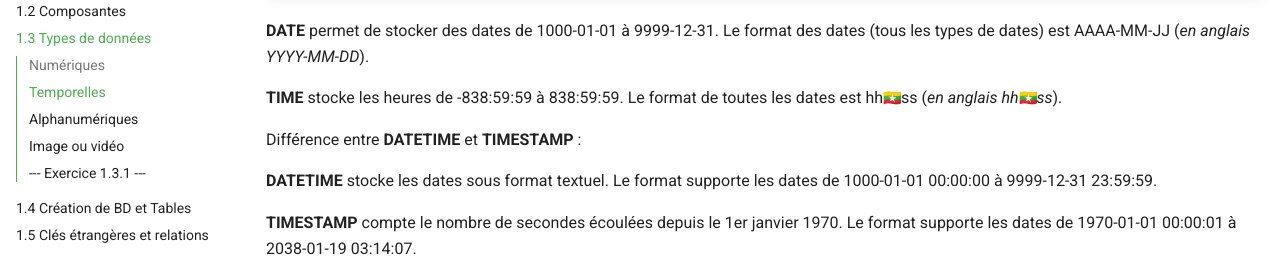
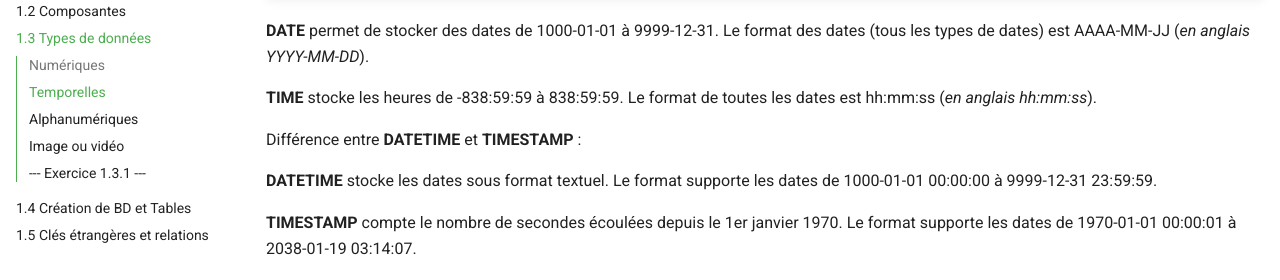
Before and after one commit to cegepvictoetienne/bd1, an MkDocs documentation site: the page built from docs/notes_de_cours/section_1.3.md, in a window 1280 px wide and 900 px high, scrolled down 1696 px. Shown: the part 172-452 px from the top of the window. Built offline with MkDocs 1.6.1 and Material for MkDocs 9.7.7, drawn with Linux system fonts in a browser that asks for light colours; emoji names are drawn with the system emoji font; comment, search, counter and statistics services are not loaded.

Commit message:
coquilles 2.1

```diff
--- a/docs/notes_de_cours/section_1.3.md
+++ b/docs/notes_de_cours/section_1.3.md
@@ -45,7 +45,7 @@ Cinq types de données temporelles sont disponibles.
 
 **DATE** permet de stocker des dates de 1000-01-01 à 9999-12-31. Le format des dates (tous les types de dates) est AAAA-MM-JJ (_en anglais YYYY-MM-DD_).
 
-**TIME** stocke les heures de -838:59:59 à 838:59:59. Le format de toutes les dates est hh:mm:ss (_en anglais hh:mm:ss_).
+**TIME** stocke les heures de -838:59:59 à 838:59:59. Le format de toutes les dates est hh\:mm\:ss (_en anglais hh\:mm\:ss_).
 
 Différence entre __DATETIME__ et __TIMESTAMP__ :
 
```
Also changed, not shown: docs/calendrier.md (+2 -2 lines), docs/notes_de_cours/section_2.1.md (+2 -2 lines).
